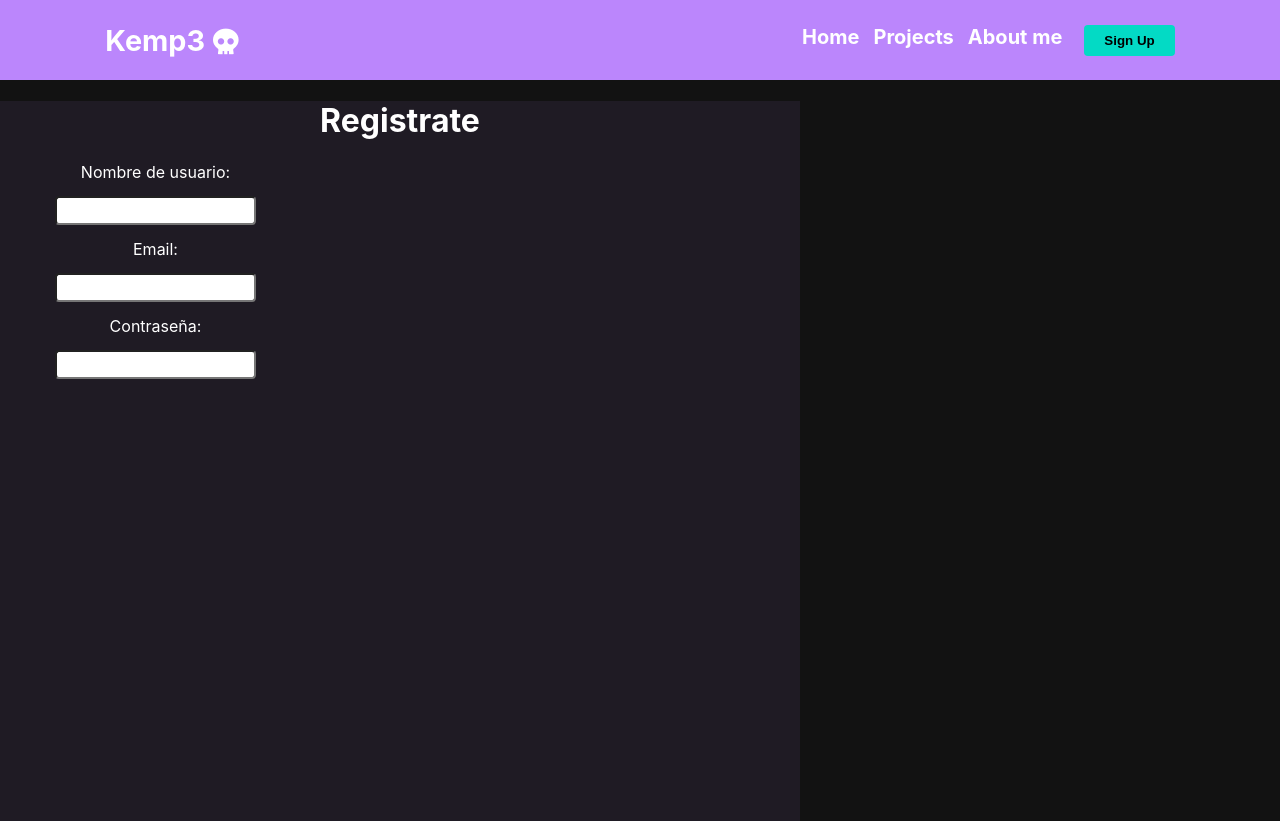
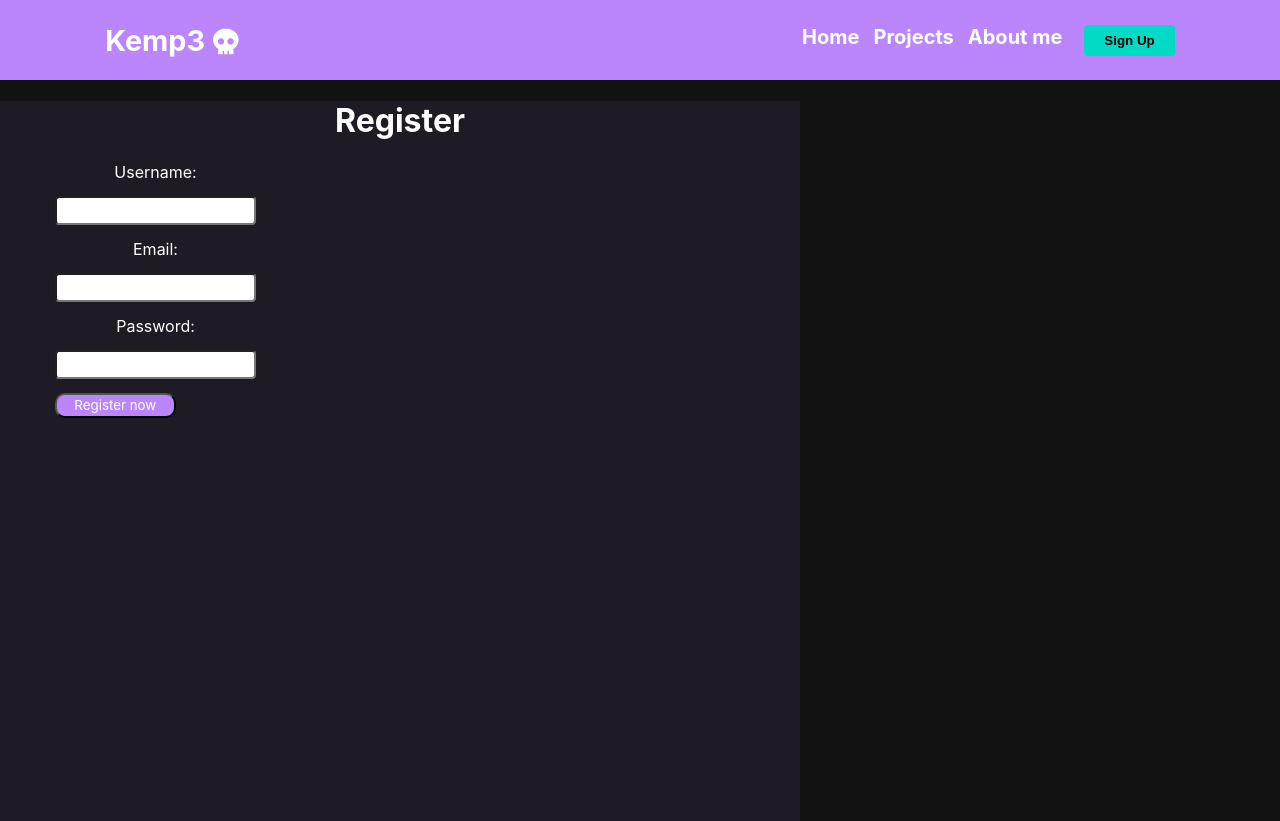
Before and after one commit to LuuOW/react_app, a React (Create React App) app: page /signup in a window 1280 px wide. Built offline with nearby package versions, Linux system fonts and the light colour scheme.

Commit message:
Now the registration form has a submit btn and some syle...

```diff
--- a/src/signup/signup.css
+++ b/src/signup/signup.css
@@ -22,6 +22,16 @@ input[type=password] {
     border-radius: 4px;
 }
 
+button[type=submit] {
+    font-family: -apple-system, BlinkMacSystemFont, 'Segoe UI', Roboto, Oxygen, Ubuntu, Cantarell, 'Open Sans', 'Helvetica Neue', sans-serif;
+    color: #ffffff;
+    background: #BB86FC;
+    width: 60%;
+    border-radius: 10px;
+    height: 25px;
+
+}
+
 
 .SignUp {
     background: #1F1B24;
--- a/src/signup/signup.js
+++ b/src/signup/signup.js
@@ -5,16 +5,17 @@ class SignUp extends Component {
     render() {
         return (
             <div className="SignUp">
-                <h1>Registrate</h1>
+                <h1>Register</h1>
                 <form className="Form">
-                    <label for="username">Nombre de usuario: </label>
+                    <label for="username">Username: </label>
                     <input type="text" id="name" name="name" required></input>
 
                     <label for="email">Email: </label>
                     <input type="text" id="email" name="password" required></input>
 
-                    <label for="password">Contraseña: </label>
+                    <label for="password">Password: </label>
                     <input type="password" id="password" name="password" required></input>
+                    <button type = "submit">Register now</button>
                 </form>
             </div>
         );
```
Also changed, not shown: 1 other file (tests, documents, lock files or other folders).
